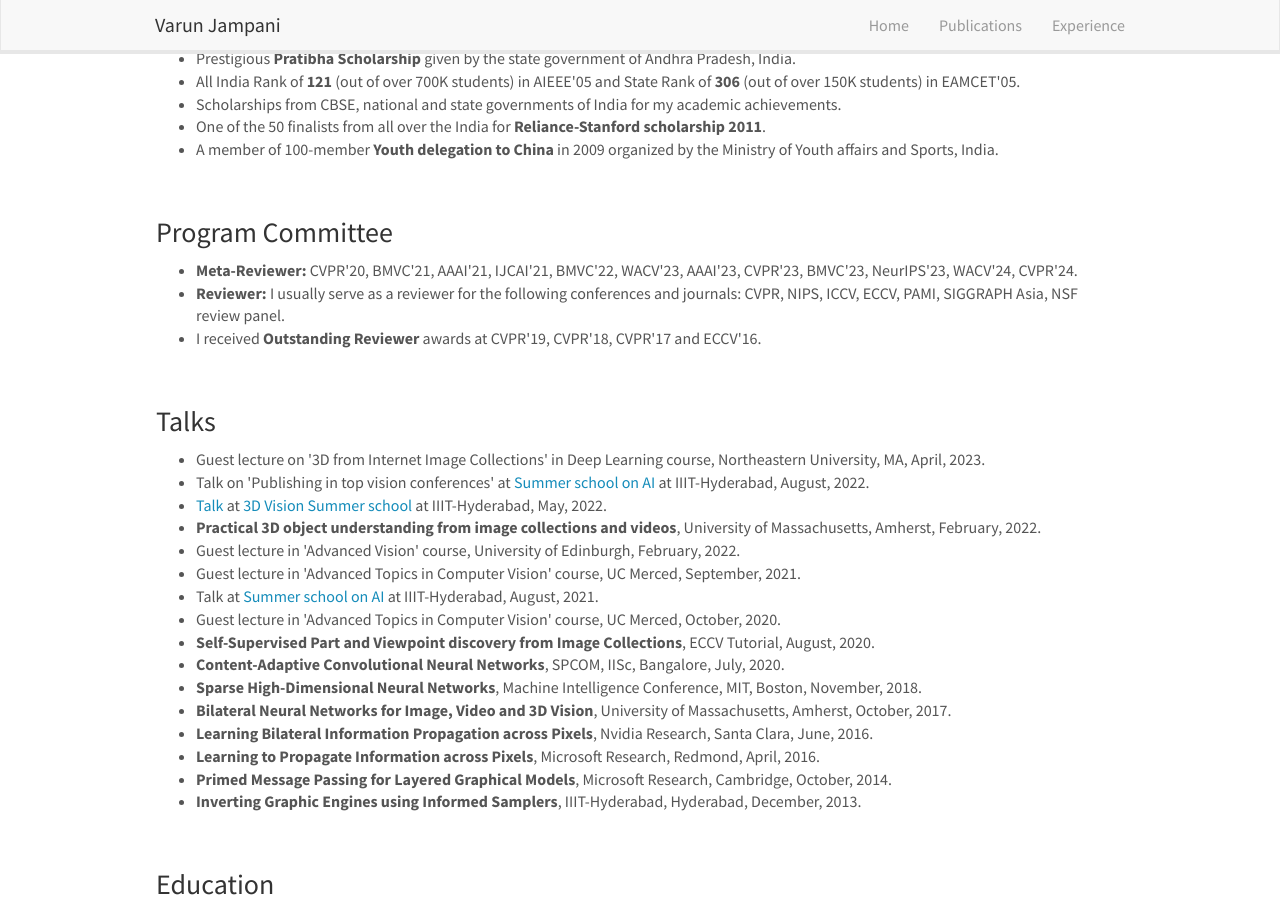
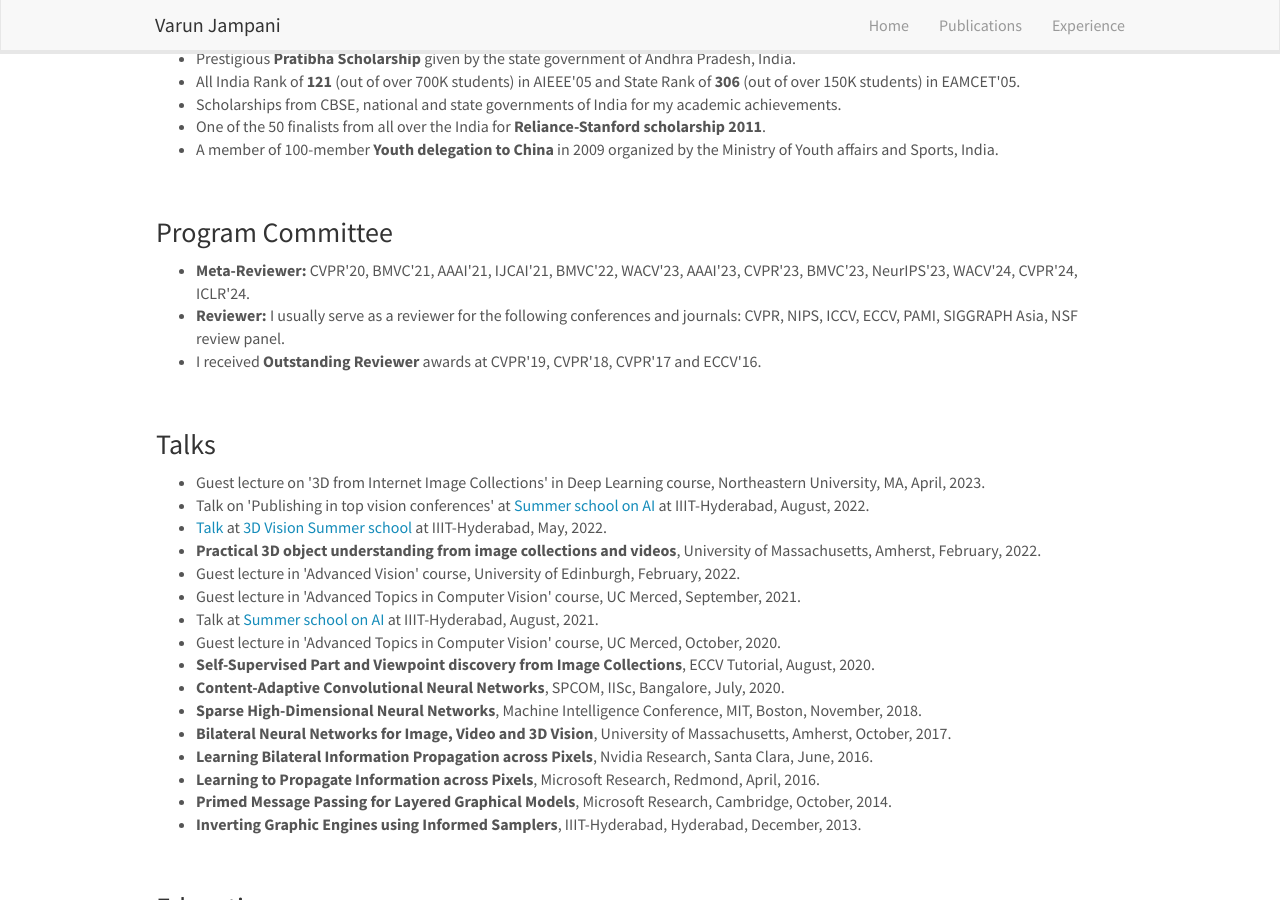
Before and after one commit to varunjampani/varunjampani.github.io, a Jekyll site: the page built from _pages/experience.md, in a window 1280 px wide and 900 px high, scrolled down 340 px. Built offline with Jekyll 4.4.1, drawn with Linux system fonts in a browser that asks for light colours; nearby versions of some CDN libraries.

Commit message:
Update experience.md

```diff
--- a/_pages/experience.md
+++ b/_pages/experience.md
@@ -31,7 +31,7 @@ permalink: /experience
 
 <h3>Program Committee</h3>
 <ul>
-<li><strong>Meta-Reviewer:</strong> CVPR'20, BMVC'21, AAAI'21, IJCAI'21, BMVC'22, WACV'23, AAAI'23, CVPR'23, BMVC'23, NeurIPS'23, WACV'24, CVPR'24.</li>
+<li><strong>Meta-Reviewer:</strong> CVPR'20, BMVC'21, AAAI'21, IJCAI'21, BMVC'22, WACV'23, AAAI'23, CVPR'23, BMVC'23, NeurIPS'23, WACV'24, CVPR'24, ICLR'24.</li>
 <li><strong>Reviewer:</strong> I usually serve as a reviewer for the following conferences and journals: CVPR, NIPS, ICCV, ECCV, PAMI, SIGGRAPH Asia, NSF review panel.</li>
 <li>I received <strong>Outstanding Reviewer</strong> awards at CVPR'19, CVPR'18, CVPR'17 and ECCV'16. </li>
 </ul>
```
